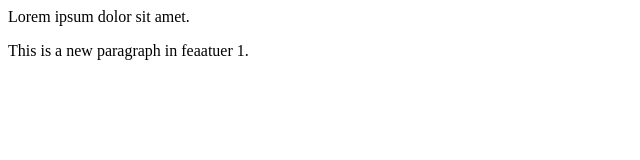
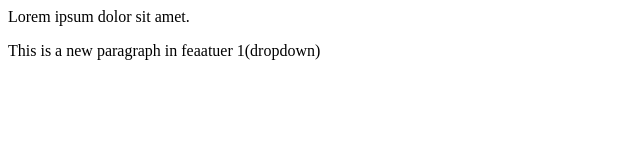
Before and after one commit to yuvimandloi/localrepo, a plain HTML site: page index.html in a window 1280 px wide. Shown: the full height of the page, 0-640 px from the left. Drawn offline with Linux system fonts and the light colour scheme.

```diff
--- a/index.html
+++ b/index.html
@@ -1,3 +1,3 @@
 <p>Lorem ipsum dolor sit amet.
 </p>
-<p>This is a new paragraph in feaatuer 1.</p>
+<p>This is a new paragraph in feaatuer 1(dropdown)</p>
```
